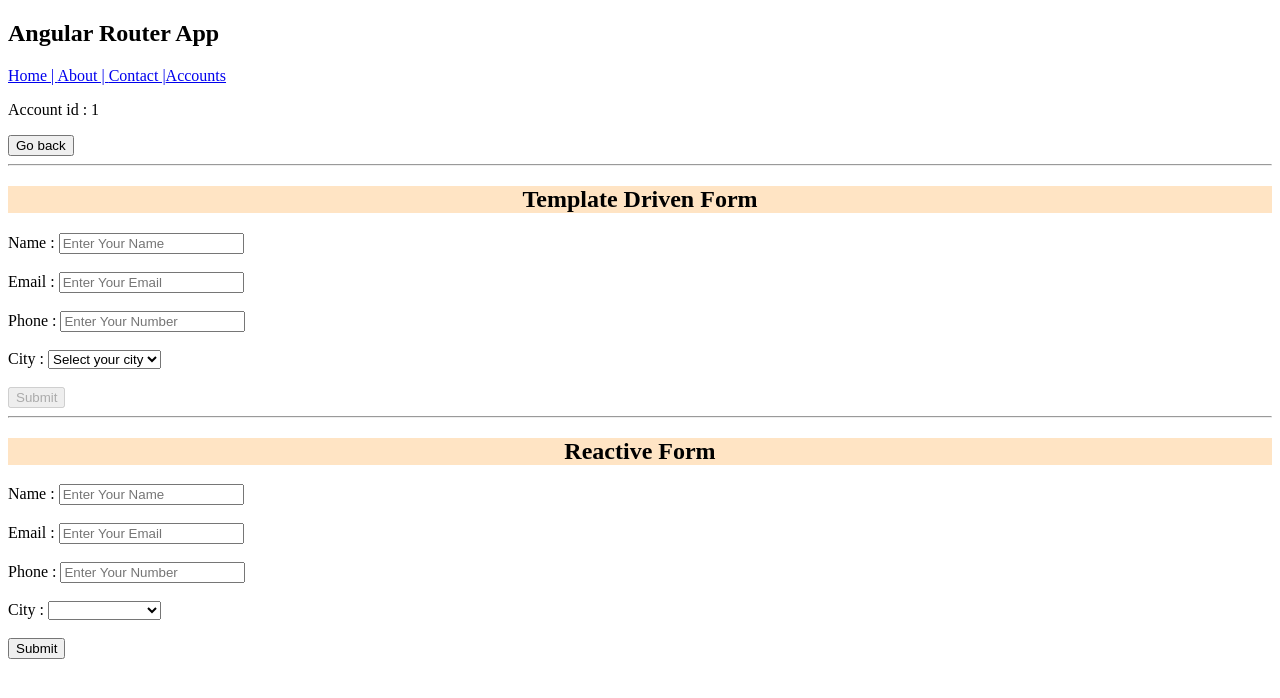
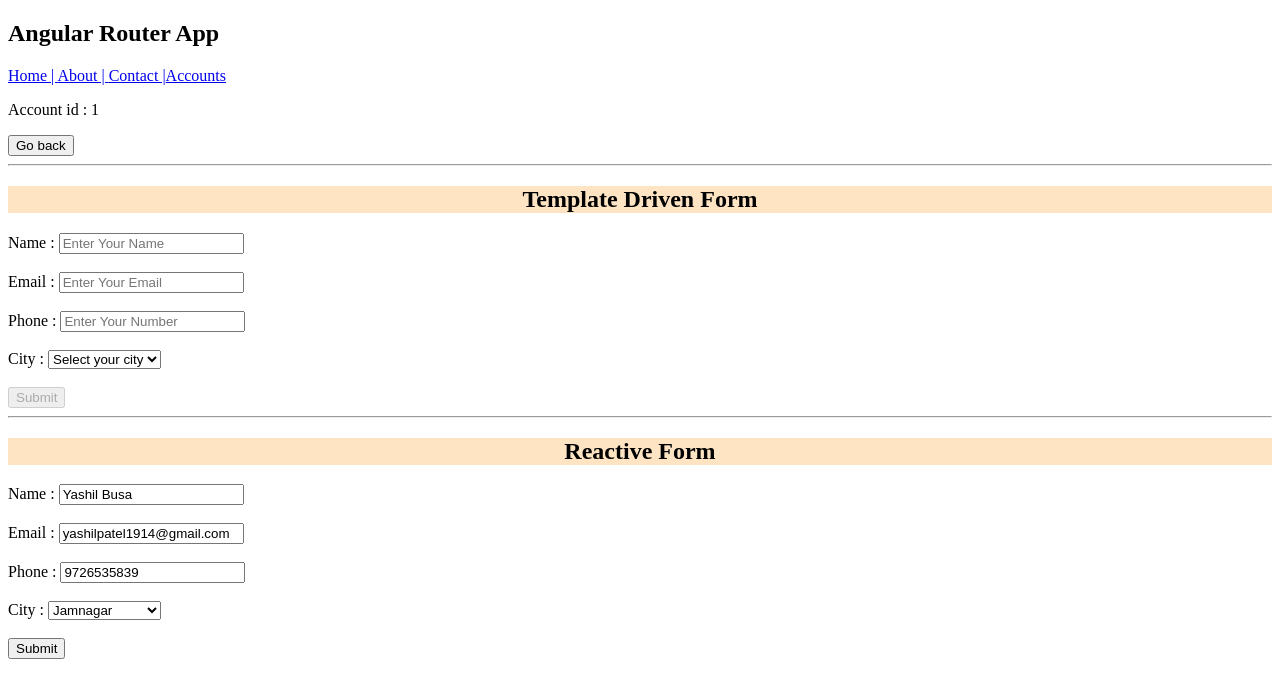
Before and after one commit to yashilbusa/Internship-Angular-3, an Angular app: page /account/1 in a window 1280 px wide. Shown: the top 698 px of the page. Built offline with nearby package versions, Linux system fonts and the light colour scheme.

Commit message:
change in rf

```diff
--- a/src/app/reactive-form/reactive-form.component.html
+++ b/src/app/reactive-form/reactive-form.component.html
@@ -5,25 +5,25 @@
 
         <div>
             <label for="text">Name : </label>
-            <input type="text" placeholder="Enter Your Name" formControlName="fullname">
+            <input type="text" placeholder="Enter Your Name" formControlName="Name">
         </div>
 
         <br>
         <div>
             <label for="email">Email : </label>
-            <input type="email" placeholder="Enter Your Email" formControlName="emailadd">
+            <input type="email" placeholder="Enter Your Email" formControlName="Email">
         </div>
 
         <br>
         <div>
             <label for="tel">Phone : </label>
-            <input type="tel" placeholder="Enter Your Number" formControlName="phoneno">
+            <input type="tel" placeholder="Enter Your Number" formControlName="PhoneNo">
         </div>
 
         <br>
         <div>
             <label for="city">City : </label>
-            <select name="city" required formControlName="yourcity">
+            <select name="city" required formControlName="City">
                 <option value=""disabled>Select your city</option>
                 <option value="Jamnagar">Jamnagar</option>
                 <option value="Rajkot">Rajkot</option>
--- a/src/app/reactive-form/reactive-form.component.ts
+++ b/src/app/reactive-form/reactive-form.component.ts
@@ -1,6 +1,6 @@
 import { CommonModule } from '@angular/common';
 import { Component } from '@angular/core';
-import { FormControl, FormGroup, ReactiveFormsModule } from '@angular/forms';
+import { FormBuilder, FormControl, FormGroup, ReactiveFormsModule } from '@angular/forms';
 
 @Component({
   selector: 'app-reactive-form',
@@ -13,16 +13,25 @@ import { FormControl, FormGroup, ReactiveFormsModule } from '@angular/forms';
 export class ReactiveFormComponent {
 
   regForm!: FormGroup;
-  constructor() { }
+
+  constructor(private fb:FormBuilder) { }
 
   ngOnInit() {
 
-    this.regForm = new FormGroup({
-      fullname:new FormControl(),
-      emailadd:new FormControl(),
-      phoneno:new FormControl(),
-      yourcity:new FormControl()
+    // this.regForm = new FormGroup({
+    //   fullname:new FormControl('Yashil Busa'),
+    //   email:new FormControl('yashilpatel1914@gmail.com'),
+    //   phoneno:new FormControl('9726535839'),
+    //   city:new FormControl('Jamnagar')
+    // });
+
+    this.regForm = this.fb.group({
+      Name:['Yashil Busa'],
+      Email:['yashilpatel1914@gmail.com'],
+      PhoneNo:[9726535839],
+      City:['Jamnagar']
     });
+
   }
 
   register(){
```
Also changed, not shown: src/app/template-form/template-form.component.html (line endings or trailing spaces).
